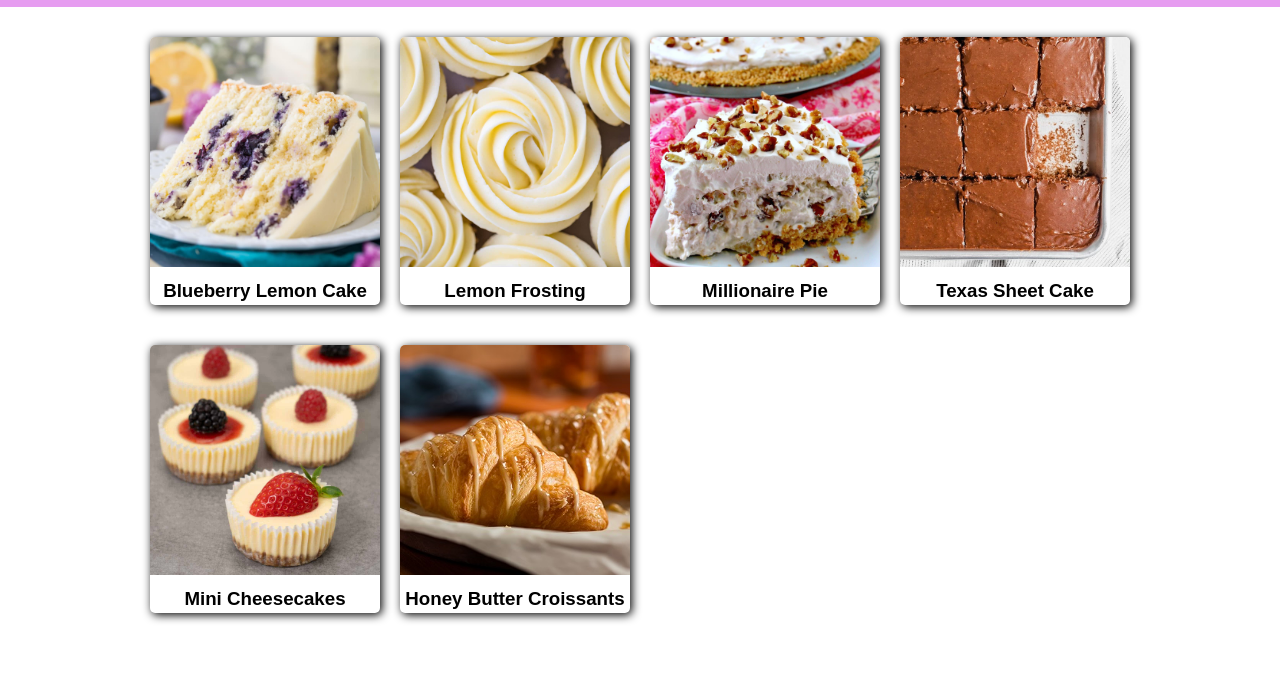
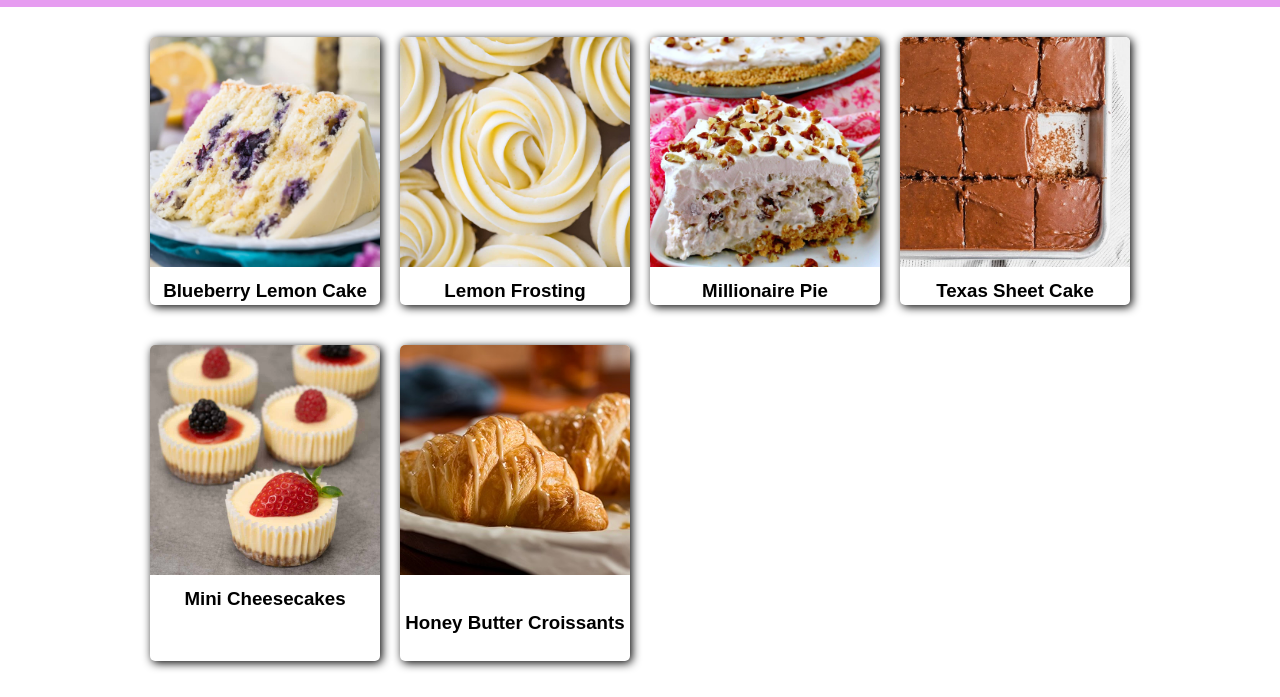
Before and after one commit to luiscovarrubias/lollysrecipes, a plain HTML site: page dessert.html in a window 1280 px wide. Shown: the part 210-907 px from the top of the page. Before the commit the page ends 843 px from the top, so only its background shows below. Drawn offline with Linux system fonts and the light colour scheme.

Commit message:
fixed title padding

```diff
--- a/dessert.html
+++ b/dessert.html
@@ -91,7 +91,7 @@
 			<div class="image">
 				<img src="dessert/images/butterCroissants.jpg" alt="butterCroissants">
 			</div>
-			<div class="title">
+			<div class="title" style="padding: 20px 25px 40px;">
 				<h3>Honey Butter Croissants</h3>
 			</div>
 		</a>
```
Also changed, not shown: 1 other file.
